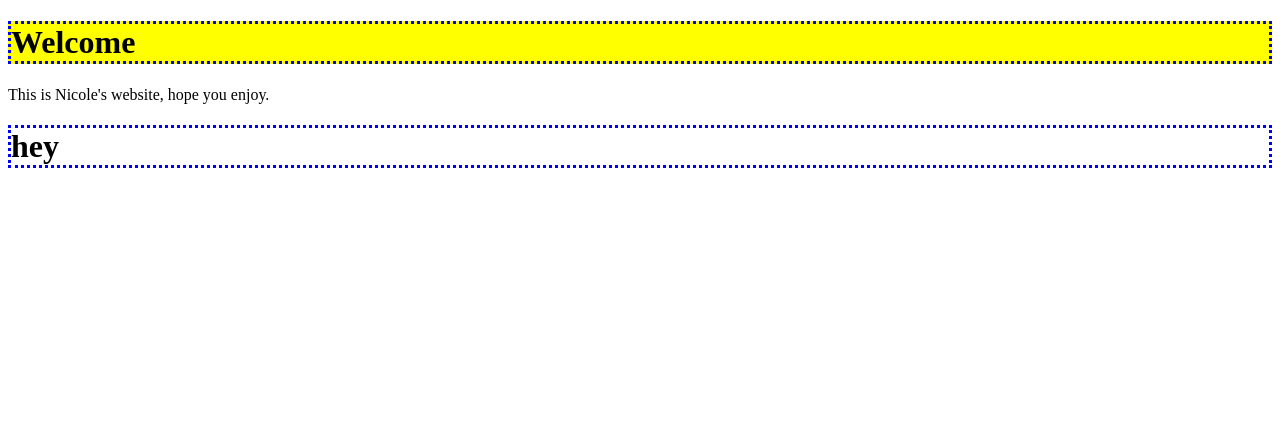
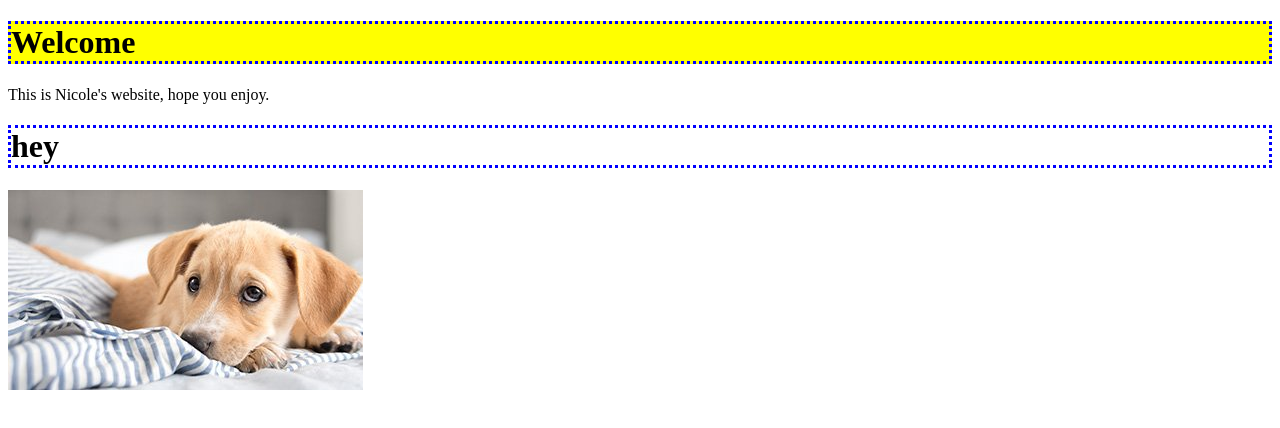
Before and after one commit to nicole03/nicole03.github.io, a plain HTML site: page index.html in a window 1280 px wide. Drawn offline with Linux system fonts and the light colour scheme.

Commit message:
Update index.html

```diff
--- a/index.html
+++ b/index.html
@@ -9,6 +9,8 @@
   <body>
     <h1 class="headerOne">Welcome</h1>
     <p> This is Nicole's website, hope you enjoy. </p>
+
     <h1>hey</h1>
+    <img src="dog.jpeg">
   </body>
 </html>
```
